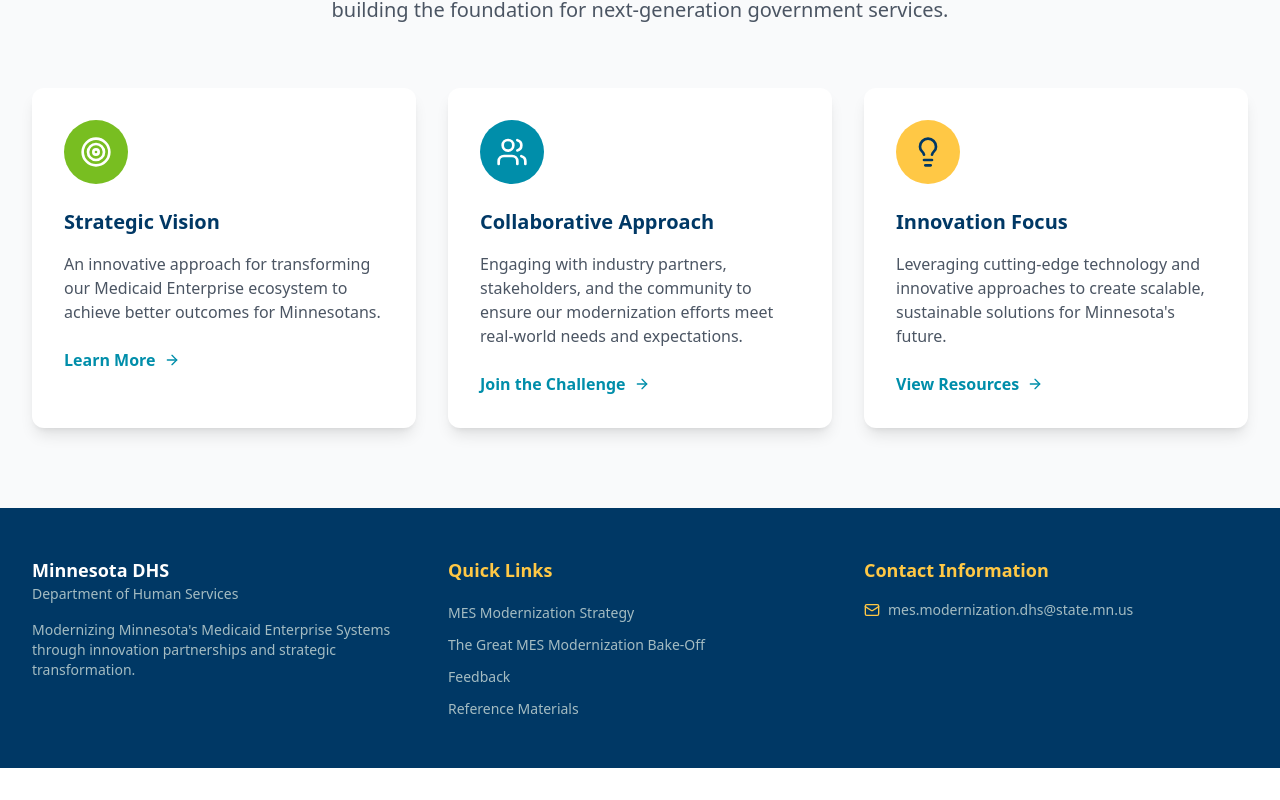
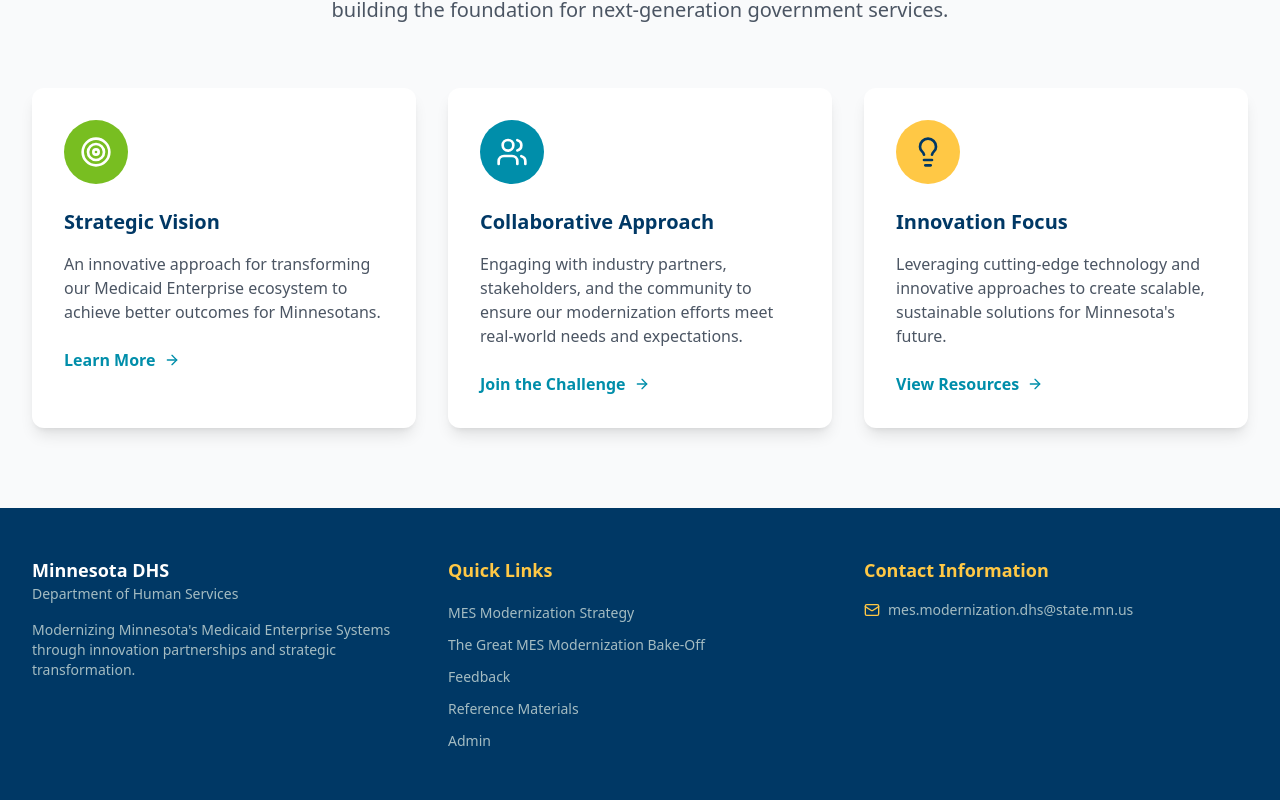
Before and after one commit to kjsuther/mesprod, a React (Vite) app: page / in a window 1280 px wide. Shown: the part 915-1715 px from the top of the page. Before the commit the page ends 1683 px from the top, so only its background shows below. Built offline with nearby package versions, Linux system fonts and the light colour scheme; no server answers.

Commit message:
Updated Footer.tsx

```diff
--- a/src/components/Footer.tsx
+++ b/src/components/Footer.tsx
@@ -41,6 +41,11 @@ const Footer: React.FC = () => {
                   Reference Materials
                 </a>
               </li>
+              <li>
+                <a href="/admin/login" className="text-sm text-mn-neutral-blue hover:text-white transition-colors">
+                  Admin
+                </a>
+              </li>
             </ul>
           </div>
 
```
